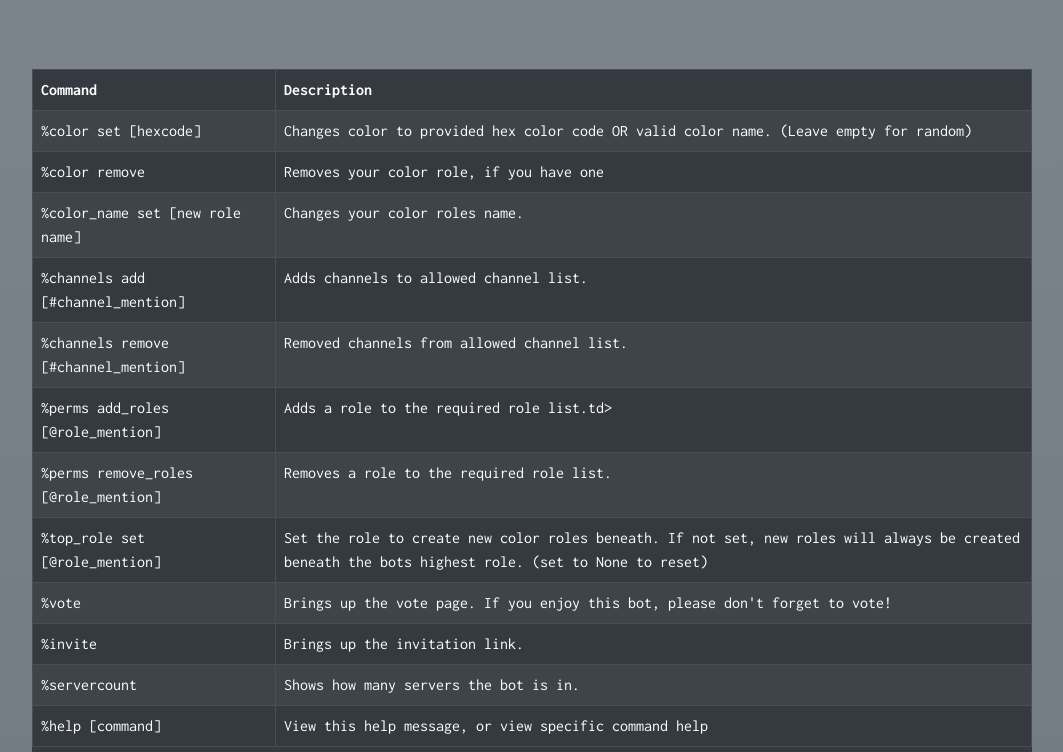
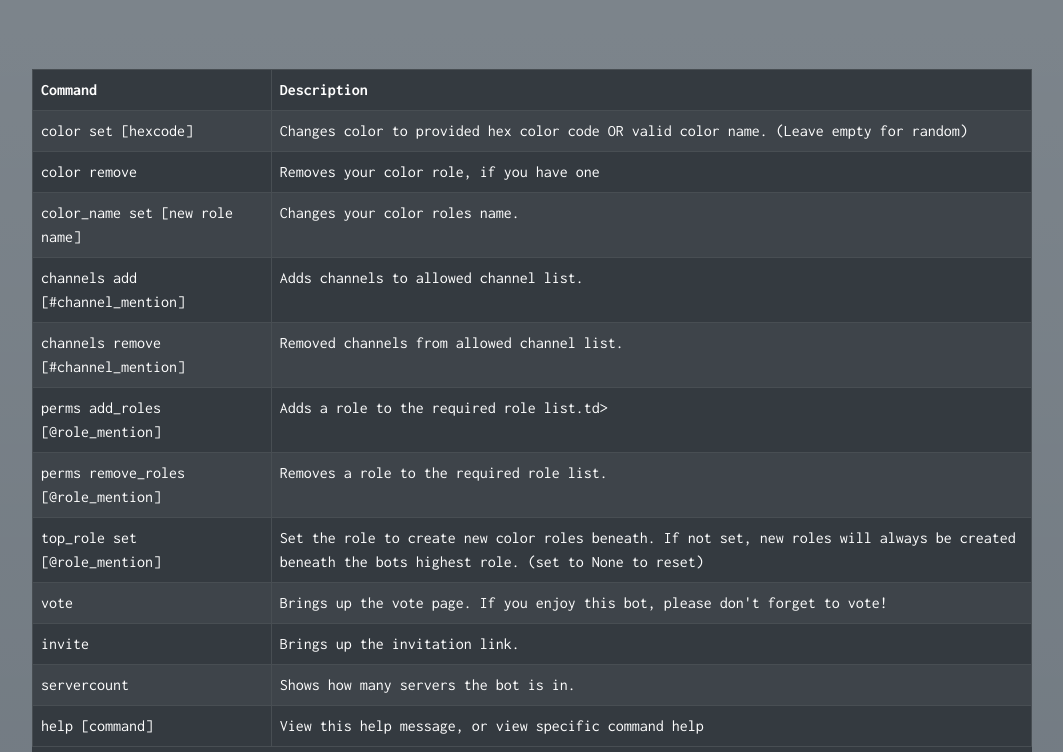
Before and after one commit to eunai/lexaBot-http, a plain HTML site: page index.html in a window 1280 px wide. Shown: the part 482-1234 px from the top of the page, without its empty margins (108-1171 px from the left). Drawn offline with Linux system fonts and the light colour scheme; grey boxes are pictures that could not be loaded.

Commit message:
Removed % as custom prefixes no longer supported. Use @Lexa instead

```diff
--- a/index.html
+++ b/index.html
@@ -119,51 +119,51 @@
           </thead>
           <tbody>
           <tr>
-            <td scope="row">%color set [hexcode]</td>
+            <td scope="row">color set [hexcode]</td>
             <td>Changes color to provided hex color code OR valid color name. (Leave empty for random)</td>
           </tr>
           <tr>
-            <td scope="row">%color remove</td>
+            <td scope="row">color remove</td>
             <td>Removes your color role, if you have one</td>
           </tr>
 		  <tr>
-            <td scope="row">%color_name set [new role name]</td>
+            <td scope="row">color_name set [new role name]</td>
             <td>Changes your color roles name.</td>
           </tr>
           <tr>
-            <td scope="row">%channels add [#channel_mention]</td>
+            <td scope="row">channels add [#channel_mention]</td>
             <td>Adds channels to allowed channel list.</td>
           </tr>
 		  <tr>
-			<td scope="row">%channels remove [#channel_mention]</td>
+			<td scope="row">channels remove [#channel_mention]</td>
 			<td>Removed channels from allowed channel list.</td>
 		  </tr>
           <tr>
-            <td scope="row">%perms add_roles [@role_mention]</td>
+            <td scope="row">perms add_roles [@role_mention]</td>
             <td>Adds a role to the required role list.td>
           </tr>
 		  <tr>
-            <td scope="row">%perms remove_roles [@role_mention]</td>
+            <td scope="row">perms remove_roles [@role_mention]</td>
             <td>Removes a role to the required role list.</td>
           </tr>
           <tr>
-            <td scope="row">%top_role set [@role_mention]</td>
+            <td scope="row">top_role set [@role_mention]</td>
             <td>Set the role to create new color roles beneath. If not set, new roles will always be created beneath the bots highest role. (set to None to reset)</td>
           </tr>
           <tr>
-            <td scope="row">%vote</td>
+            <td scope="row">vote</td>
             <td>Brings up the vote page. If you enjoy this bot, please don't forget to vote!</td>
           </tr>
           <tr>
-            <td scope="row">%invite</td>
+            <td scope="row">invite</td>
             <td>Brings up the invitation link.</td>
           </tr>
           <tr>
-            <td scope="row">%servercount</td>
+            <td scope="row">servercount</td>
             <td>Shows how many servers the bot is in.</td>
           </tr>
           <tr>
-            <td scope="row">%help [command]</td>
+            <td scope="row">help [command]</td>
             <td>View this help message, or view specific command help</td>
           </tr>
           </tbody>
@@ -173,5 +173,5 @@
   </div>
 </div>
 </body>
-<!-- Last Updated 2020-09-19 -->
+<!-- Last Updated 2022-09-01 -->
 </html>
```
